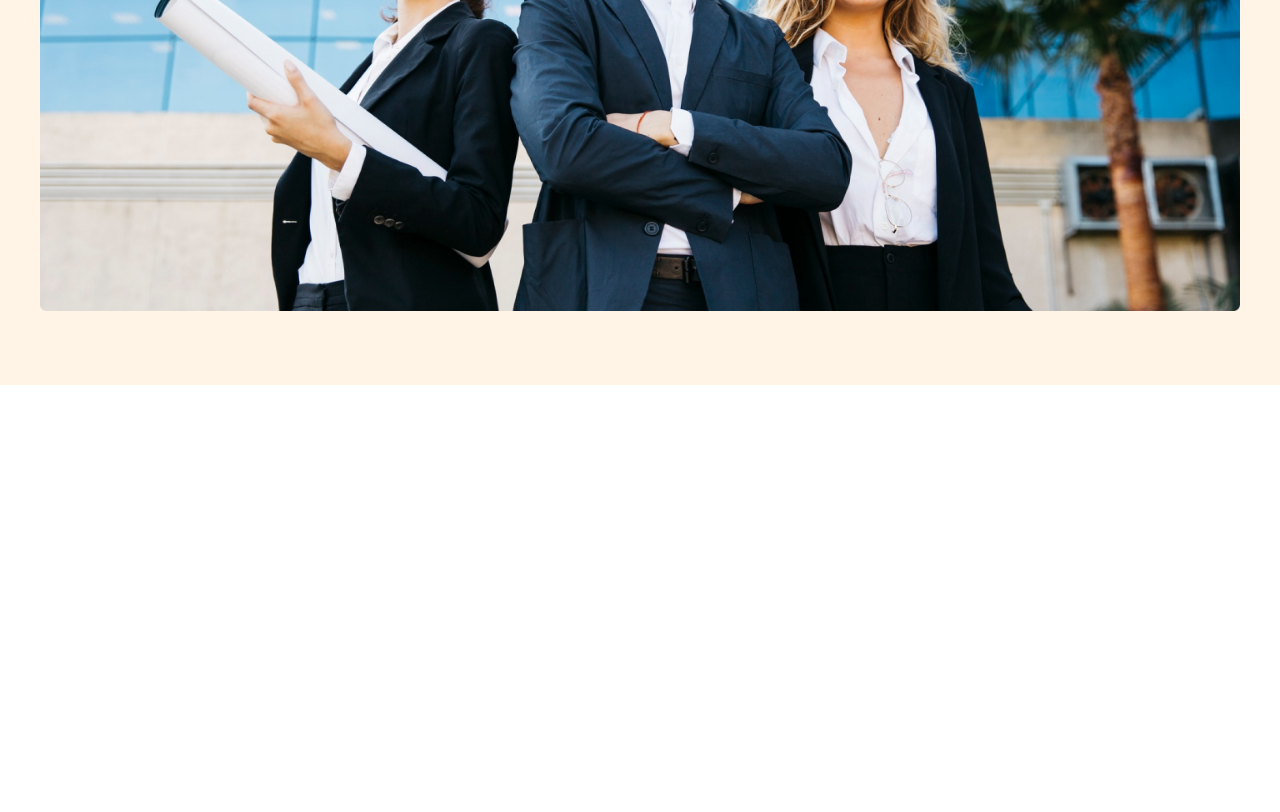
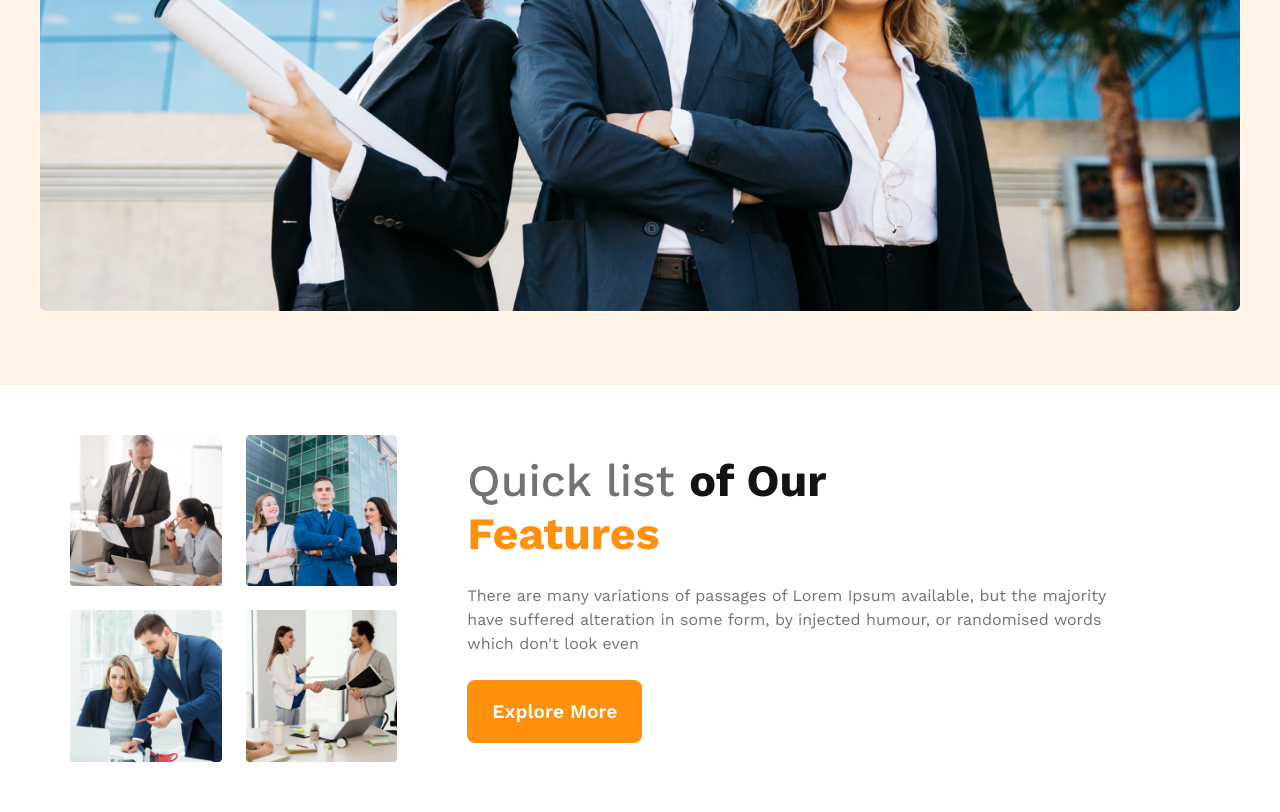
Before and after one commit to sharif-ahmed/g3_architects.github.io, a plain HTML site: page index.html in a window 1280 px wide. Shown: the part 725-1537 px from the top of the page. Before the commit the page ends 1110 px from the top, so only its background shows below. Drawn offline with nearby package versions, Linux system fonts and the light colour scheme.

Commit message:
features content added

```diff
--- a/css/style.css
+++ b/css/style.css
@@ -99,6 +99,50 @@ nav ul li a {
     margin-top: 20px;
 }
 
+main {
+    max-width: 1140px;
+    margin: 0 auto;
+}
+
+.features-section {
+    display: flex;
+    align-items: center;
+    justify-content: center;
+    padding: 50px 0;
+}
+
+.teams-image-wrapper {
+    display: grid;
+    grid-template-columns: repeat(2, 1fr);
+    gap: 1.5rem;
+}
+
+.features-content-wrapper {
+    padding: 0 70px;
+}
+
+.feature-title {
+    color: #727272;
+    font-size: 2.8rem;
+    font-weight: 500;
+}
+
+.text-black {
+    color:#131313;
+    font-weight: 700;
+}
+.text-yellow {
+    color: #FF900E;
+    font-weight: 700;
+}
+
+.feature-description {
+    margin: 24px 0;
+    color: #727272;
+    font-size: 1rem;
+    font-weight: 400;
+    line-height: 1.5rem;
+}
 
 
 
@@ -114,37 +158,46 @@ nav ul li a {
 
 
 
-/* RESPONSIVE CSS STYLE */
+/* RESPONSIVE CSS STYLE START*/
 
 /* SM Device or Mobile Device*/
 @media screen and (max-width:576px) {
     header {
         padding: 10px 20px;
     }
+
     nav {
         flex-direction: column;
     }
+
     .nav-title {
         margin: 30px 0;
     }
 }
 
 /* MD Device or Tablet Device*/
-@media screen and (min-width:576px) and (max-width:960px){
+@media screen and (min-width:576px) and (max-width:960px) {
     header {
         padding: 20px 40px;
     }
+
     nav {
         flex-direction: column;
     }
+
     .nav-title {
         margin: 30px 0;
     }
 }
 
 /* LG Device */
-@media screen and (min-width:960px) /*and (max-width:1024px)*/ {
+@media screen and (min-width:960px)
+
+/*and (max-width:1024px)*/
+    {
     header {
         padding: 20px 40px;
     }
 }
+
+/* RESPONSIVE CSS STYLE END*/
--- a/index.html
+++ b/index.html
@@ -28,7 +28,21 @@
             <img src="img/banner.png" alt="">
         </div>
     </header>
-    <main></main>
+    <main>
+        <section class="features-section">
+            <div class="teams-image-wrapper">
+                <img src="img/team1.png" alt="">
+                <img src="img/team2.png" alt="">
+                <img src="img/team3.png" alt="">
+                <img src="img/team4.png" alt="">
+            </div>
+            <div class="features-content-wrapper">
+                <h3 class="feature-title"><span>Quick list</span> <span class="text-black">of Our</span> <br> <span class="text-yellow">Features</span></h3>
+                <p class="feature-description">There are many variations of passages of Lorem Ipsum available, but the majority have suffered alteration in some form, by injected humour, or randomised words which don't look even</p>
+                <a href="#" class="btn-primary">Explore More</a>
+            </div>
+        </section>
+    </main>
     <footer></footer>
 </body>
 
```
